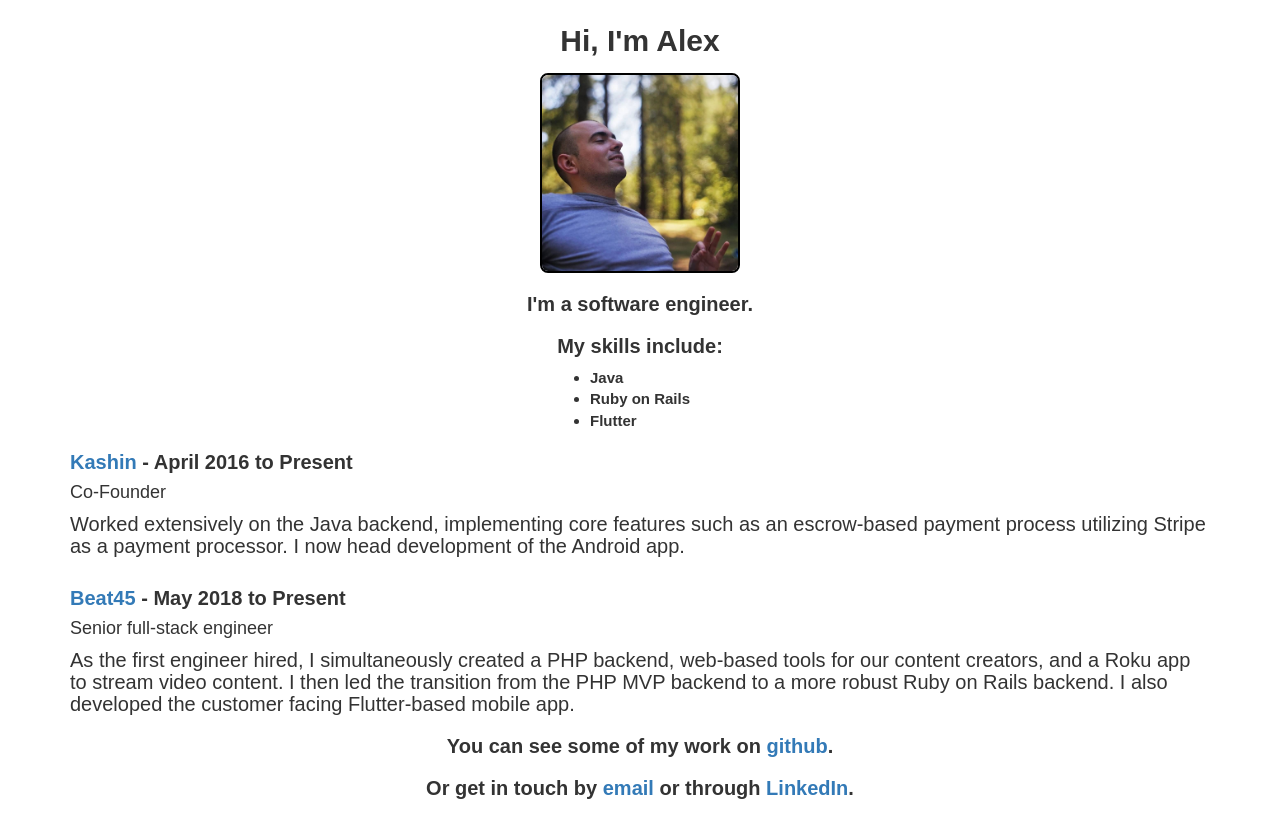
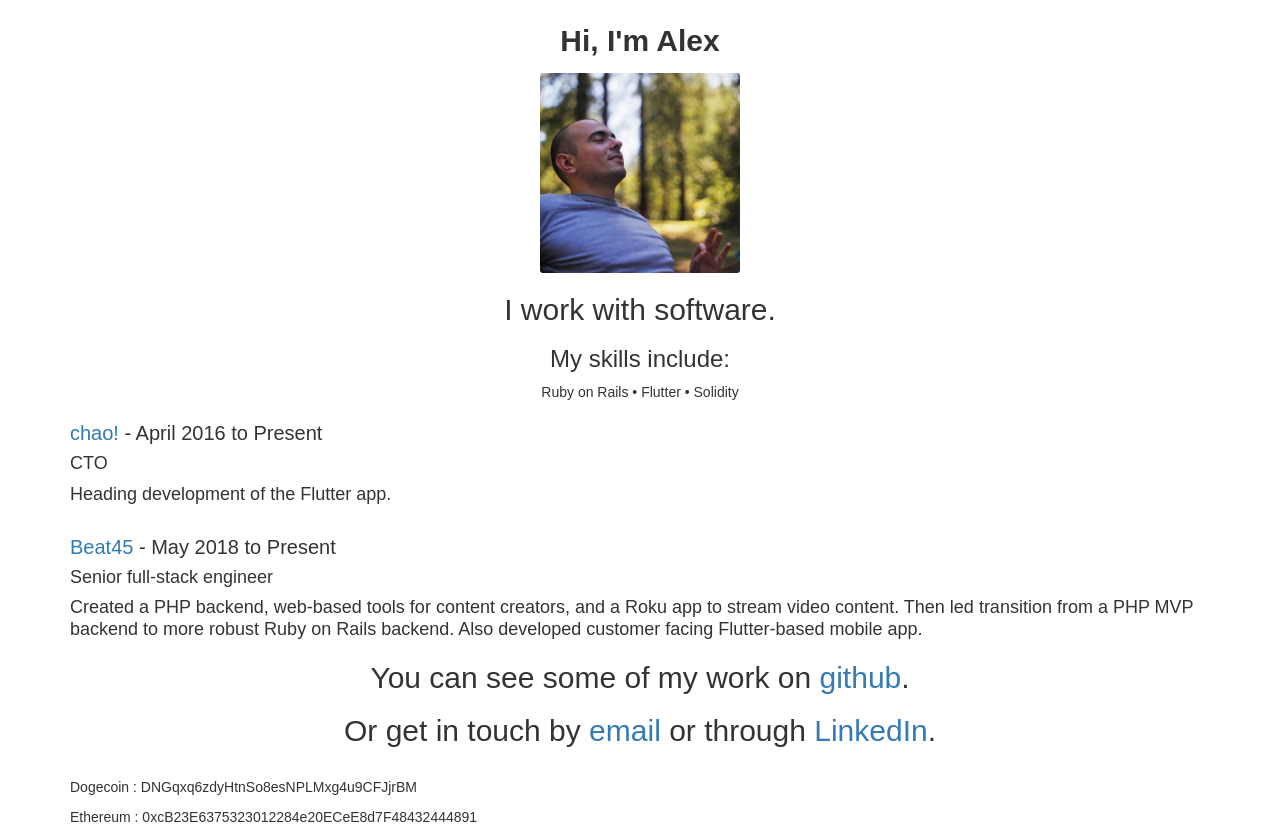
Before and after one commit to alex-heritier/alexheritier.com, a plain HTML site: page index.html in a window 1280 px wide. Before the commit the page ends 809 px from the top, so only its background shows below. Drawn offline with nearby package versions, Linux system fonts and the light colour scheme.

Commit message:
tweaked css + updated job experience + added crypto donation links

```diff
--- a/css/main.css
+++ b/css/main.css
@@ -2,7 +2,6 @@
 * {
 	margin: auto;
 	font-family: Arial;
-	/*background: #e9eaec;*/
 }
 
 .main-content {
@@ -18,41 +17,36 @@
 
 .portrait img {
 	display: block;
-	border: 2px solid black;
-	border-radius: 8px;
+	border-radius: 3px;
 	width: 200px;
 	height: 200px;
 }
 
-.section {
-}
-
-.section h2 {
-	font-size: 2rem;
-	font-weight: bold;
+.bio-section {
 	text-align: center;
 }
 
-.section ul {
-	width: 180px;
+.skill-section {
+	text-align: center;
 }
 
-.section li {
-	font-size: 1.5rem;
-	font-weight: bold;
+.links-section {
+	text-align: center;
+}
+
+.crypto-section {
 }
 
 .experience-section {
-
 }
 
 .important-text {
 		font-size: 2rem;
-		font-weight: bold;
 }
 
 .normal-text {
-		font-size: 2rem;
+		font-size: 1.8rem;
+		line-height: 1.2;
 }
 
 .detail-text {
--- a/index.html
+++ b/index.html
@@ -21,34 +21,43 @@
       </div>
     </div>
 
-    <div class="section">
-      <h2>I'm a software engineer.</h2>
+    <div class="bio-section">
+      <h2>I work with software.</h2>
     </div>
 
-    <div class="section">
-      <h2>My skills include:</h2>
-      <ul>
-        <li>Java</li>
+    <div class="skill-section">
+      <h3>My skills include:</h3>
+      <!-- <ul>
         <li>Ruby on Rails</li>
         <li>Flutter</li>
-      </ul>
+        <li>Solidity</li>
+      </ul> -->
+      <p>
+        <span>Ruby on Rails</span> • <span>Flutter</span> • <span>Solidity</span>
+      </p>
     </div>
 
     <div class="experience-section">
-      <h3 class="important-text"><a href="http://kashin.io">Kashin</a> - April 2016 to Present</h3>
-      <h4 class="detail-text">Co-Founder<!--Full-stack consulting--></h4>
-      <h4 class="normal-text">Worked extensively on the Java backend, implementing core features such as an escrow-based payment process utilizing Stripe as a payment processor. I now head development of the Android app.</h4>
+      <h3 class="important-text"><a href="https://chaoapp.me">chao!</a> - April 2016 to Present</h3>
+      <h4 class="detail-text">CTO</h4>
+      <h4 class="normal-text">Heading development of the Flutter app.</h4>
     </div>
 
     <div class="experience-section" style="margin-top: 30px;">
       <h3 class="important-text"><a href="https://beat45.com">Beat45</a> - May 2018 to Present</h3>
       <h4 class="detail-text">Senior full-stack engineer</h4>
-      <h4 class="normal-text">As the first engineer hired, I simultaneously created a PHP backend, web-based tools for our content creators, and a Roku app to stream video content. I then led the transition from the PHP MVP backend to a more robust Ruby on Rails backend. I also developed the customer facing Flutter-based mobile app.</h4>
+      <h4 class="normal-text">Created a PHP backend, web-based tools for content creators, and a Roku app to stream video content. Then led transition from a PHP MVP backend to more robust Ruby on Rails backend. Also developed customer facing Flutter-based mobile app.</h4>
     </div>
 
-    <div class="section">
+    <div class="links-section">
       <h2>You can see some of my work on <a href="https://github.com/alex-heritier">github</a>.</h2>
       <h2>Or get in touch by <a href="mailto:alex.heritier@gmail.com">email</a> or through <a href="https://linkedin.com/in/alex-heritier-02373a68/">LinkedIn</a>.</h2>
+    </div>
+
+    <div class="crypto-section">
+      <br/>
+      <p>Dogecoin : DNGqxq6zdyHtnSo8esNPLMxg4u9CFJjrBM</p>
+      <p>Ethereum : 0xcB23E6375323012284e20ECeE8d7F48432444891</p>
     </div>
   </div>
 </body>
```
